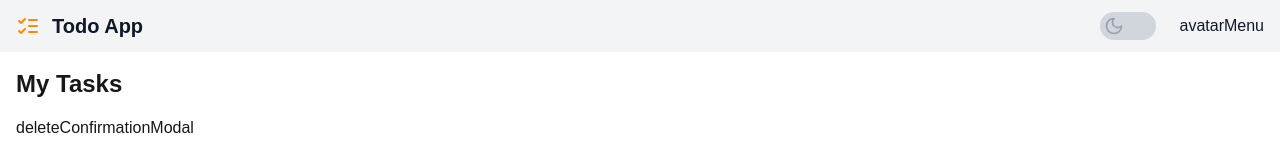
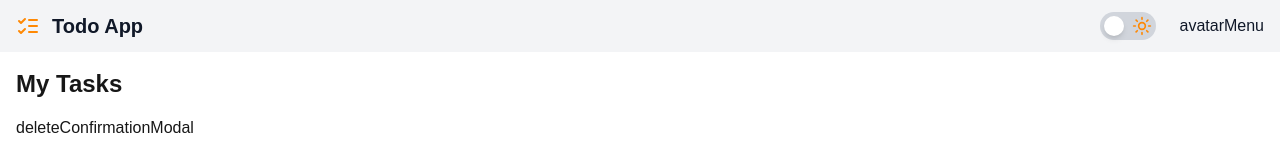
Before and after one commit to redarashid/todo-list-next, a Next.js app: page / in a window 1280 px wide. Shown: the top 160 px of the page. Built offline with nearby package versions, Linux system fonts and the light colour scheme.

Commit message:
first commit

```diff
--- a/src/app/components/themeToggle.js
+++ b/src/app/components/themeToggle.js
@@ -1,6 +1,8 @@
 "use client";
 import React, { useEffect, useState } from "react";
 import { LuMoon } from "react-icons/lu";
+import { LuSun } from "react-icons/lu";
+import { Tooltip } from "react-tooltip";
 
 const ThemeToggle = () => {
   const [isDarkMode, setIsDarkMode] = useState(false);
@@ -40,7 +42,18 @@ const ThemeToggle = () => {
         <LuMoon
           className={` text-xl ${isDarkMode ? "text-white" : "text-gray-400"}`}
         />
+        <div
+          className={` absolute w-5 h-5 bg-white dark:bg-gray-900 rounded-full shadow-md transition-transform duration-300 ${
+            isDarkMode ? " translate-x-7" : " translate-x-0"
+          }`}
+        ></div>
+        <LuSun
+          className={` text-xl ${
+            !isDarkMode ? " text-orange-400" : " text-gray-400"
+          }`}
+        />
       </div>
+      <Tooltip id="theme-tooltip" place="top" effect="solid" />
     </div>
   );
 };
```
